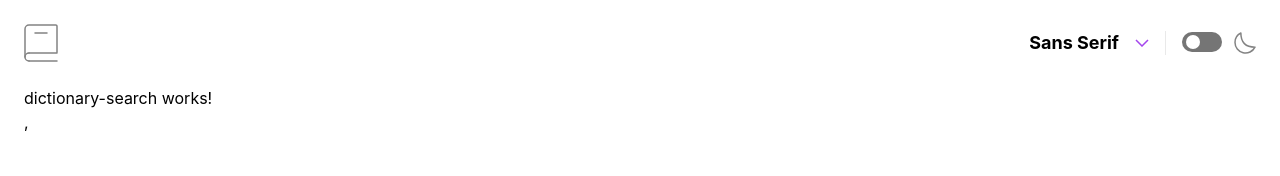
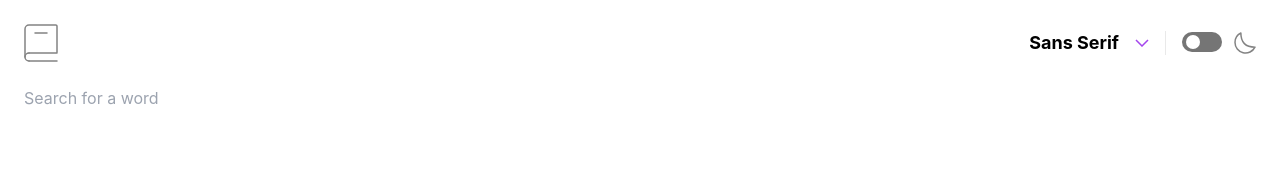
Before and after one commit to dimitarradulov/directory-web-app, an Angular app: page / in a window 1280 px wide. Shown: the top 176 px of the page. Built offline with nearby package versions, Linux system fonts and the light colour scheme.

Commit message:
add input

```diff
--- a/src/app/dictionary-search/dictionary-search.component.html
+++ b/src/app/dictionary-search/dictionary-search.component.html
@@ -1 +1,3 @@
-<p>dictionary-search works!</p>,
+<form>
+  <input type="text" placeholder="Search for a word" name="searchTerm" />
+</form>
```
